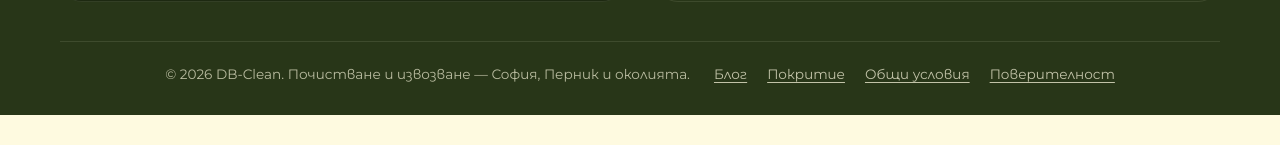
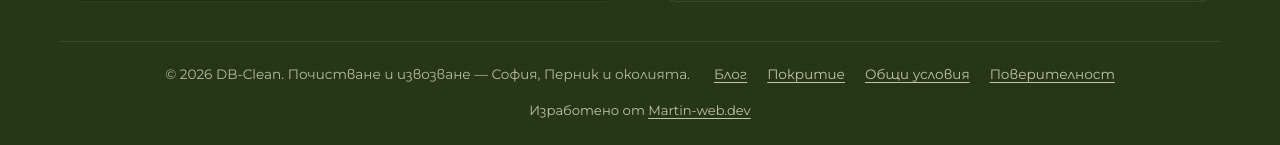
Before and after one commit to mmartinoww/db-clean, a Next.js app: page / in a window 1280 px wide. Shown: the part 8993-9138 px from the top of the page. Before the commit the page ends 9108 px from the top, so only its background shows below. Built offline with nearby package versions, Linux system fonts and the light colour scheme.

Commit message:
added izraboteno ot

```diff
--- a/app/globals.css
+++ b/app/globals.css
@@ -2864,11 +2864,35 @@ p.service-about__aside-title {
   gap: 12px 24px;
   width: min(1160px, calc(100% - 48px));
   margin: 0 auto;
-  padding: 22px 0 30px;
+  padding: 22px 0 14px;
   border-top: 1px solid var(--border);
   text-align: center;
   font-size: 0.85rem;
   color: rgba(254, 250, 224, 0.68);
+}
+
+.site-footer__credit {
+  position: relative;
+  z-index: 1;
+  width: min(1160px, calc(100% - 48px));
+  margin: 0 auto;
+  padding: 0 0 26px;
+  text-align: center;
+  font-size: 0.82rem;
+  color: rgba(254, 250, 224, 0.55);
+}
+
+.site-footer__credit a {
+  color: rgba(254, 250, 224, 0.72);
+  text-decoration: underline;
+  text-underline-offset: 3px;
+  transition: color 0.18s ease;
+}
+
+@media (hover: hover) and (pointer: fine) {
+  .site-footer__credit a:hover {
+    color: var(--accent);
+  }
 }
 
 /* ─── Scroll to top ─────────────────────────────────────────────────────── */
--- a/app/site-footer.tsx
+++ b/app/site-footer.tsx
@@ -109,6 +109,12 @@ export function SiteFooter({ business, mapEmbedSrc }: SiteFooterProps) {
           <Link href={withTrailingSlash("/privacy")}>Поверителност</Link>
         </nav>
       </div>
+      <p className="site-footer__credit">
+        Изработено от{" "}
+        <a href="https://martin-web.dev/" target="_blank" rel="noopener noreferrer">
+          Martin-web.dev
+        </a>
+      </p>
     </footer>
   );
 }
```
